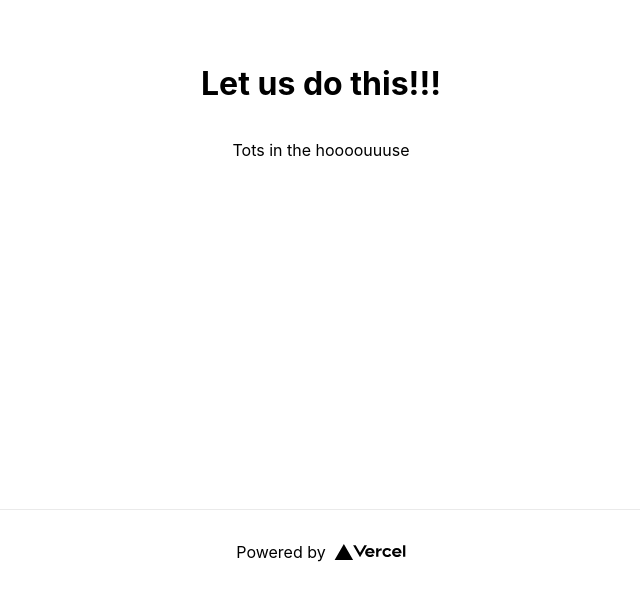
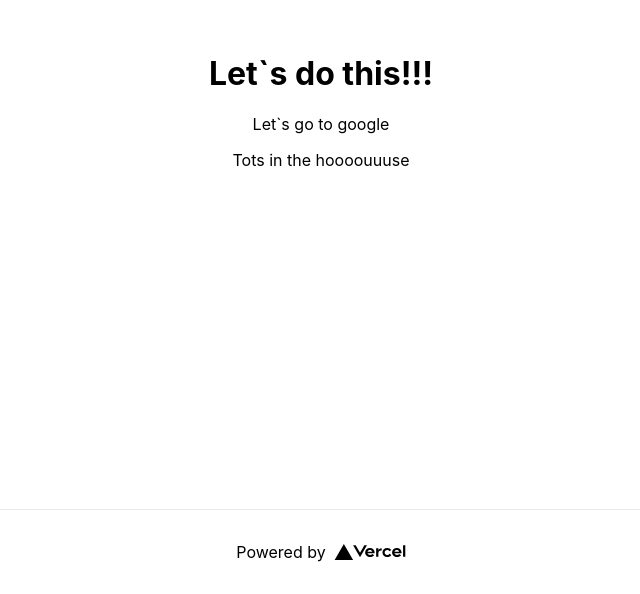
Before and after one commit to git-katalist/heiya, a Next.js app: page /heiya/ in a window 1280 px wide. Shown: the part 291-885 px from the top of the page, without its empty margins (319-959 px from the left). Built offline with nearby package versions, Linux system fonts and the light colour scheme.

Commit message:
testing the link

```diff
--- a/pages/index.js
+++ b/pages/index.js
@@ -1,5 +1,6 @@
 import Head from 'next/head'
 import Image from 'next/image'
+import Link from 'next/link'
 import styles from '../styles/Home.module.css'
 
 export default function Home() {
@@ -12,7 +13,8 @@ export default function Home() {
       </Head>
 
       <main className={styles.main}>
-        <h1>Let us do this!!!</h1>
+        <h1>Let`s do this!!!</h1>
+        <Link href="https://www.google.com/"><a>Let`s go to google</a></Link>
         <p>Tots in the hoooouuuse</p>
       </main>
 
```
